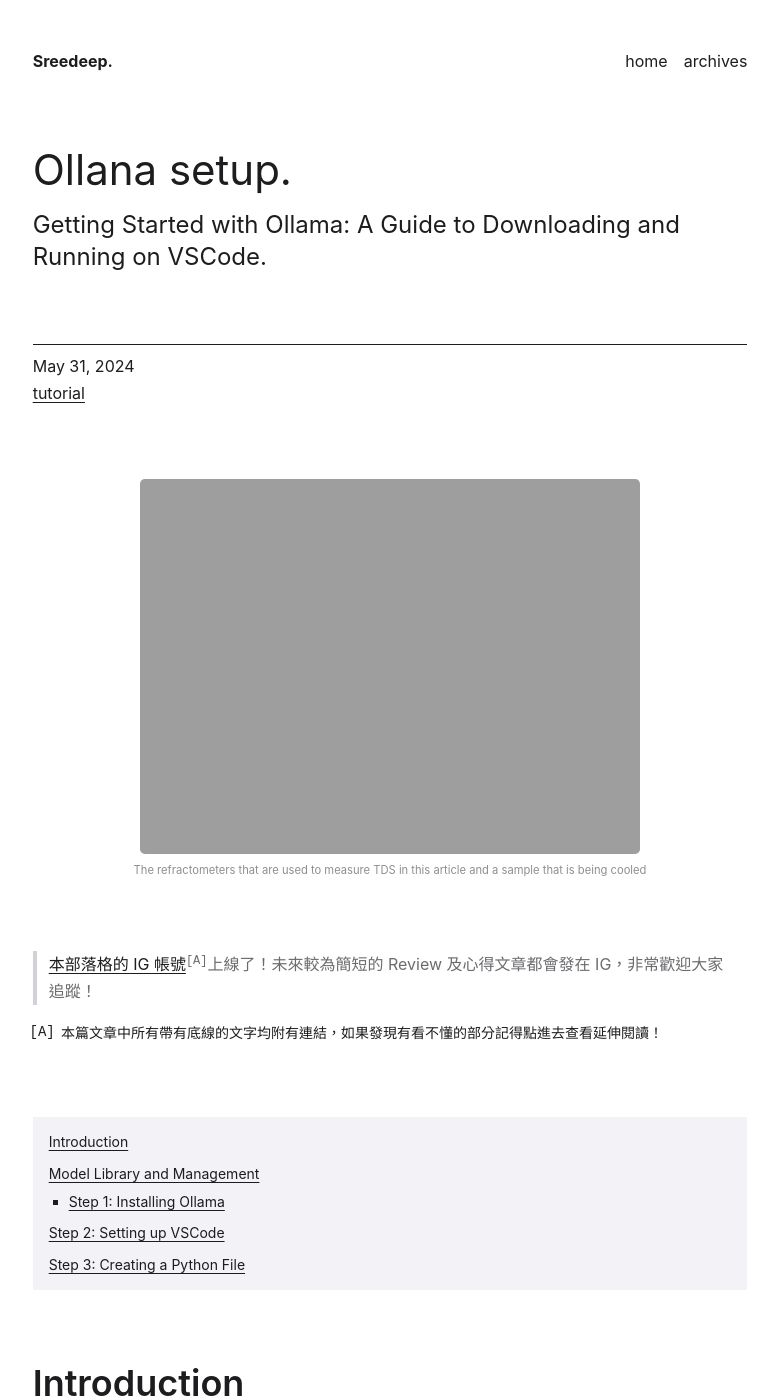
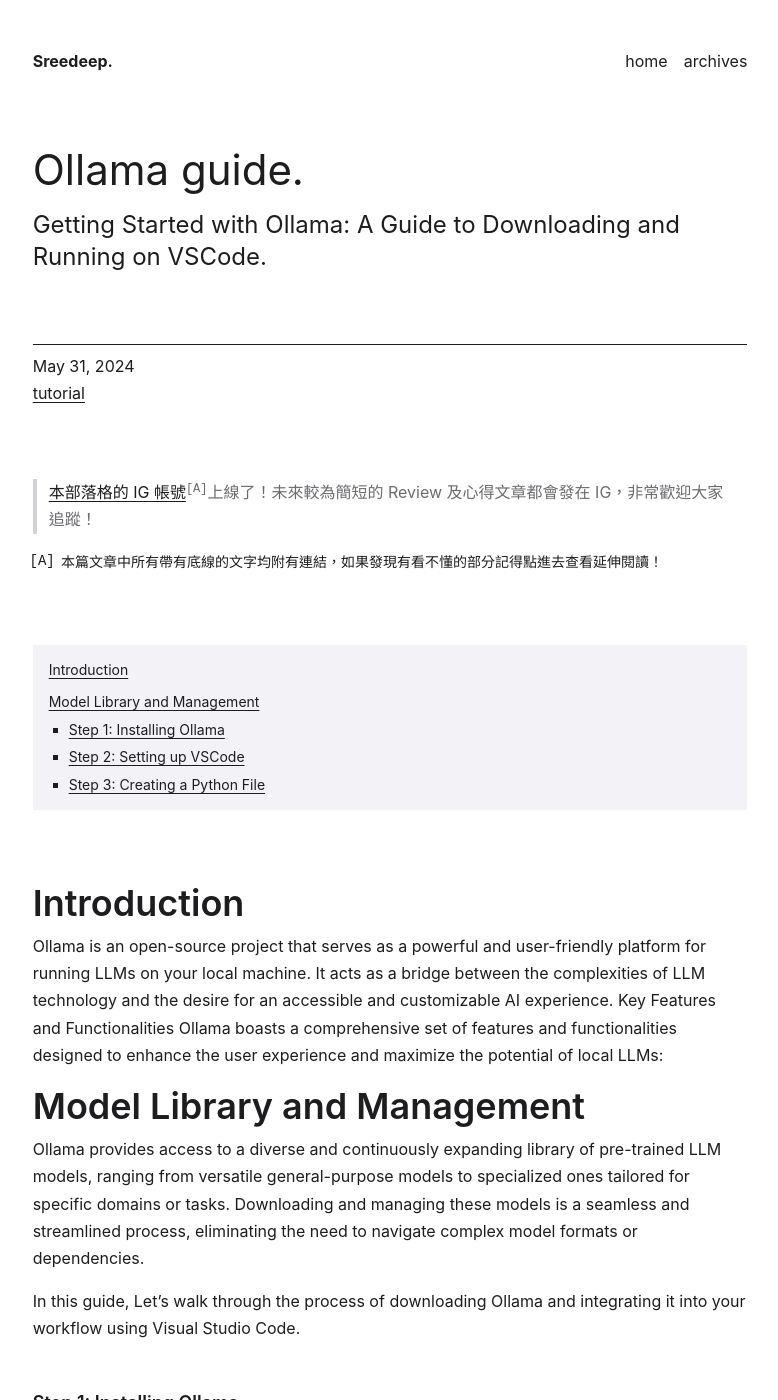
Before and after one commit to sreedeepEK/sreedeepek.github.io, a Jekyll site: the page built from _posts/2024-05-31-Ollama.md, in a window 1280 px wide and 1400 px high. Shown: the whole window, without its empty margins (250-1028 px from the left). Built offline with Jekyll 4.4.1, drawn with Linux system fonts in a browser that asks for light colours; some of the changed text lies outside the part shown.

Commit message:
Update 2024-05-31-Ollama.md

````diff
--- a/_posts/2024-05-31-Ollama.md
+++ b/_posts/2024-05-31-Ollama.md
@@ -1,14 +1,9 @@
 ---
 layout: post
-title: "Ollana setup."
+title: "Ollama guide."
 description: "Getting Started with Ollama: A Guide to Downloading and Running on VSCode."
 tag: [tutorial]
 category: articles
-imgfolder: TDS
-image: /assets/img/TDS/refractometers.webp
-image_orientation: horizontal
-image_caption: "The refractometers that are used to measure TDS in this article and a sample that is being cooled"
-language_reference: measuring_tds
 usemathjax: true
 ---
 
@@ -32,7 +27,7 @@ pip install ollama
 ```
 or download ollama from their official website.
 
-### Step 2: Setting up VSCode
+#### Step 2: Setting up VSCode
 
 If you haven’t already, download and install Visual Studio Code from the official website: Visual Studio Code
 
@@ -40,8 +35,8 @@ Once installed, open VSCode and navigate to the Extensions view by clicking on t
 
 Search for and install the Python extension by Microsoft, which provides rich support for the Python language in VSCode.
 
-### Step 3: Creating a Python File
+#### Step 3: Creating a Python File
 
 Now, let’s create a new Python file in VSCode where we’ll write some code to test Ollama. Click on the Explorer icon on the sidebar (or press Ctrl+Shift+E or Cmd+Shift+E), then click on the New File icon (or press Ctrl+N or Cmd+N) to create a new file.
 
-Save the file with a .py extension, for example, ollama_test.py
+Save the file with a .py extension, for example, ollama_test.py.
````
